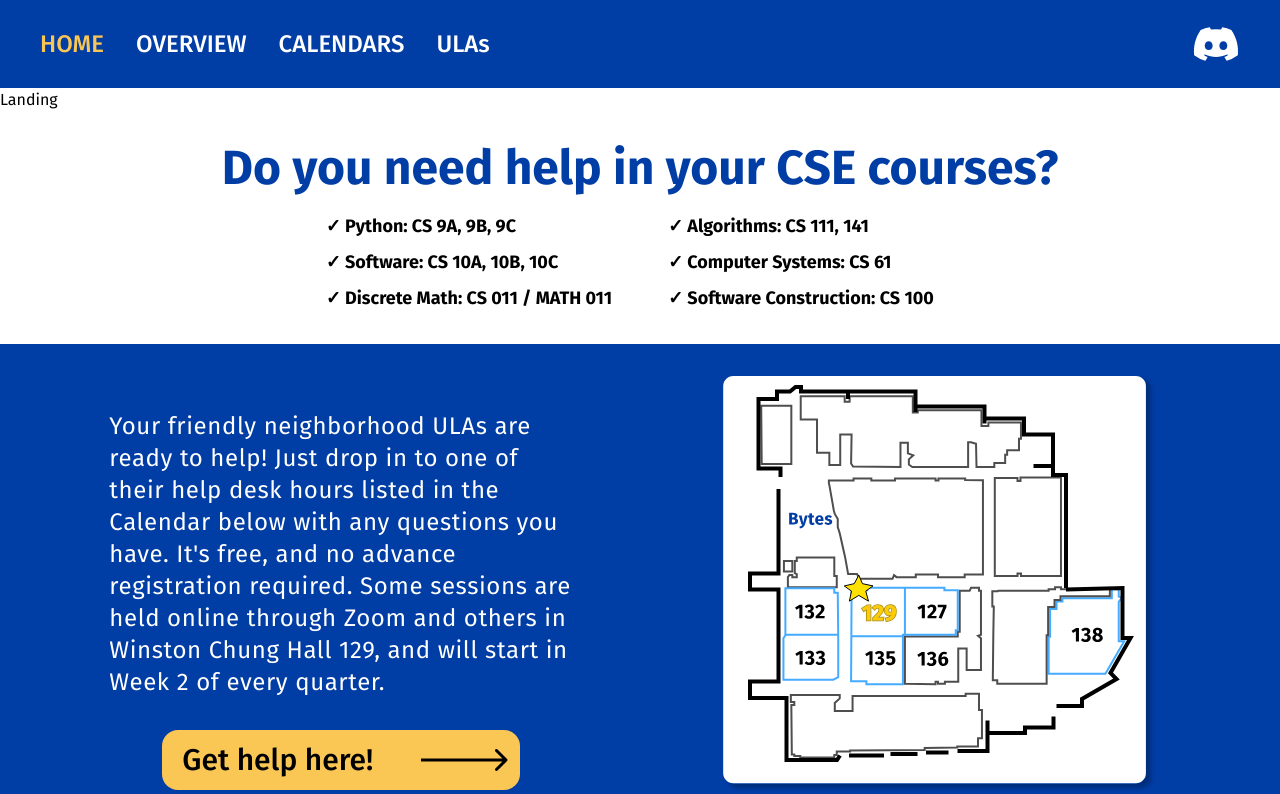
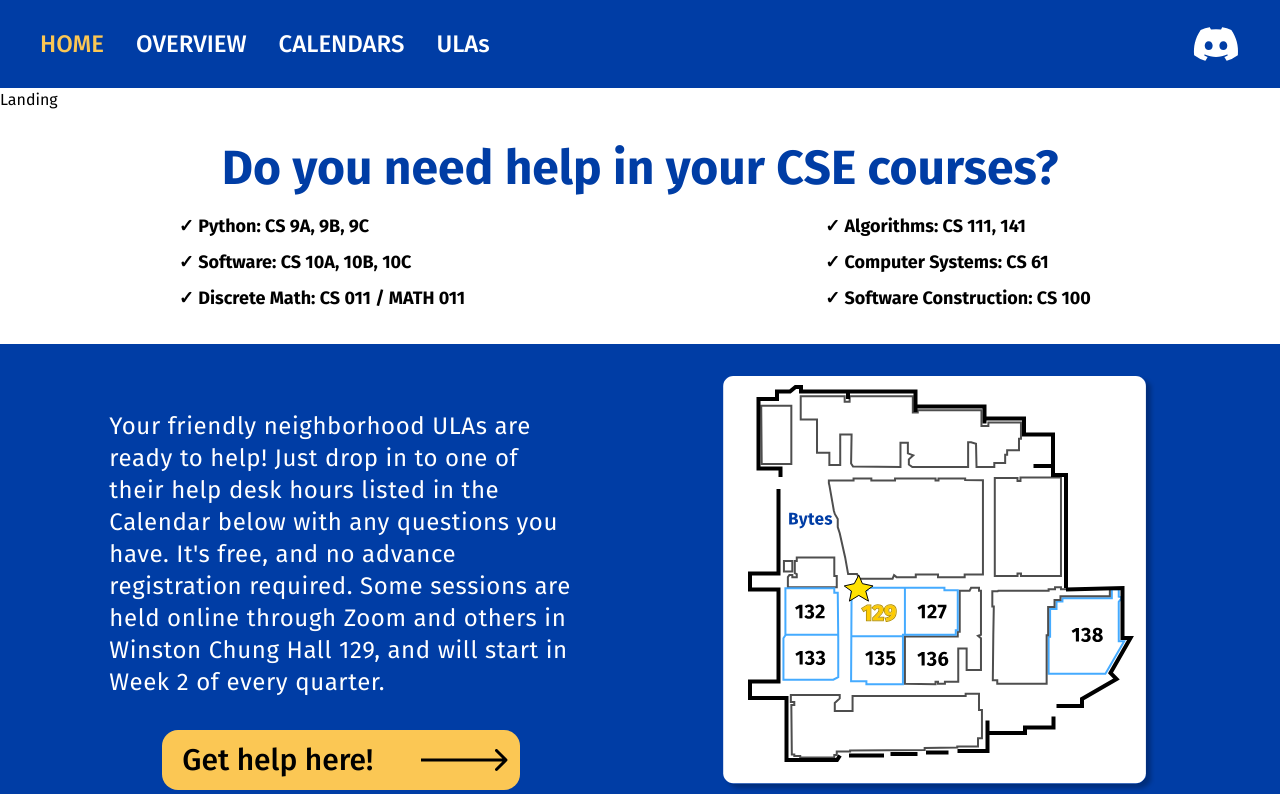
Before and after one commit to acm-ucr/cse-ula, a Next.js app: page / in a window 1280 px wide. Shown: the top 794 px of the page. Built offline with nearby package versions, Linux system fonts and the light colour scheme.

Commit message:
reduce one div

```diff
--- a/src/components/home/HelpInCourses.tsx
+++ b/src/components/home/HelpInCourses.tsx
@@ -3,8 +3,7 @@ const HelpInCourses = () => {
   return (
     <div className="mx-auto w-full p-8">
       <Header text="Do you need help in your CSE courses?" />
-      <div className="mt-5 flex justify-center">
-        <div className="grid grid-cols-1 gap-2 font-semibold md:grid-cols-2 md:gap-14 md:text-lg">
+      <div className="mt-5 grid grid-cols-1 justify-items-center gap-2 font-semibold md:grid-cols-2 md:gap-14 md:text-lg">
         <ul className="space-y-2">
           <li>✓ Python: CS 9A, 9B, 9C</li>
           <li>✓ Software: CS 10A, 10B, 10C</li>
@@ -18,7 +17,6 @@ const HelpInCourses = () => {
         </ul>
       </div>
     </div>
-    </div>
   );
 };
 
```
Lines whose indentation alone changed are shown as unchanged.
